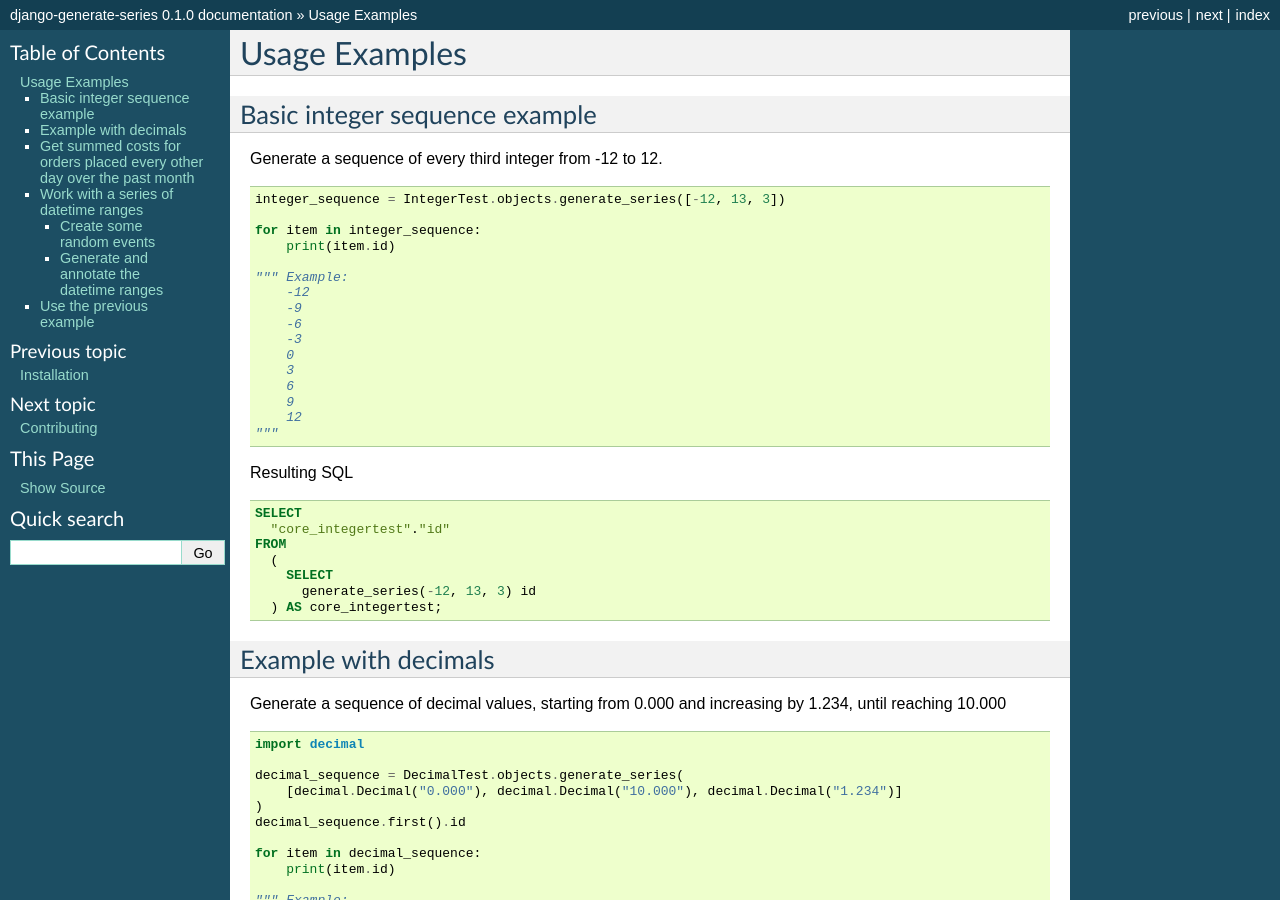
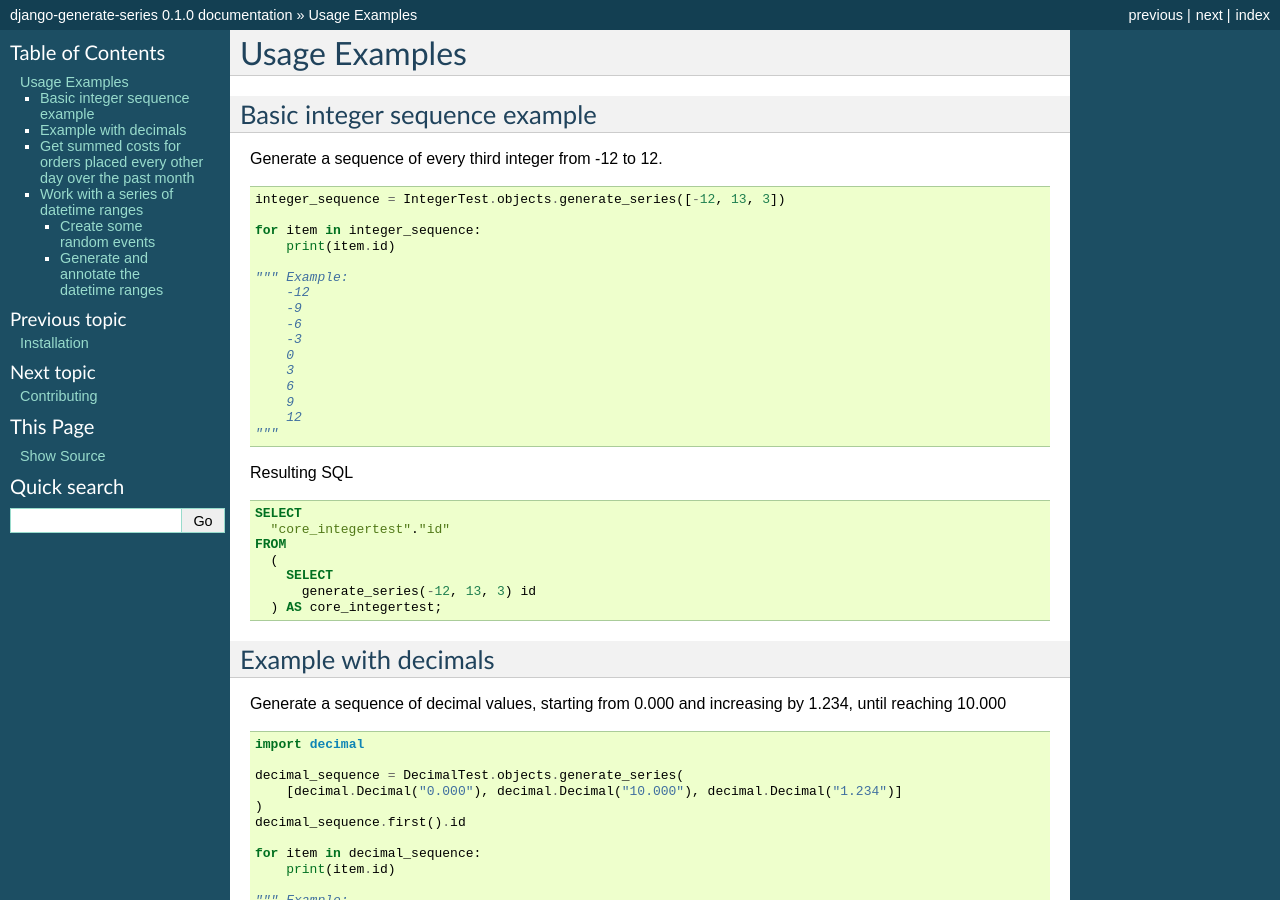
Before and after one commit to OmenApps/django-generate-series, a Sphinx documentation site: the page built from docs/usage_examples.md, in a window 1280 px wide and 900 px high. Built offline with Sphinx 7.4.7, drawn with Linux system fonts in a browser that asks for light colours; some of the changed text lies outside the part shown.

Commit message:
Delete unneeded header

````diff
--- a/docs/usage_examples.md
+++ b/docs/usage_examples.md
@@ -363,5 +363,3 @@
   "core_datetimerangetest"."id" ASC;
 
 ```
-
-## Use the previous example
````
